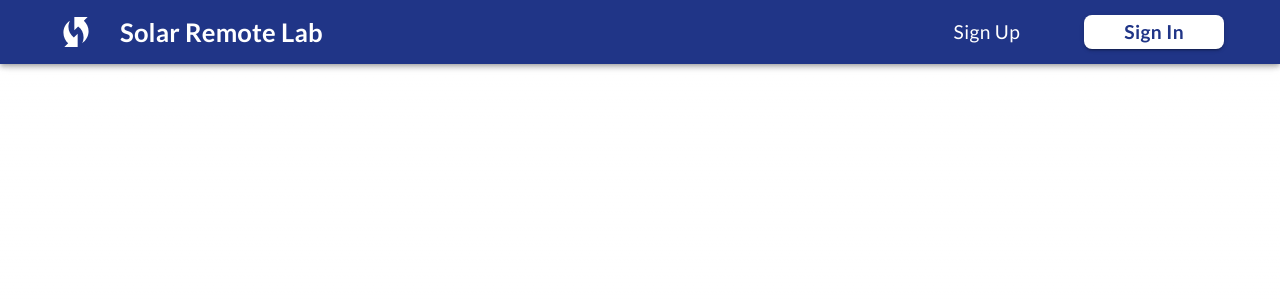
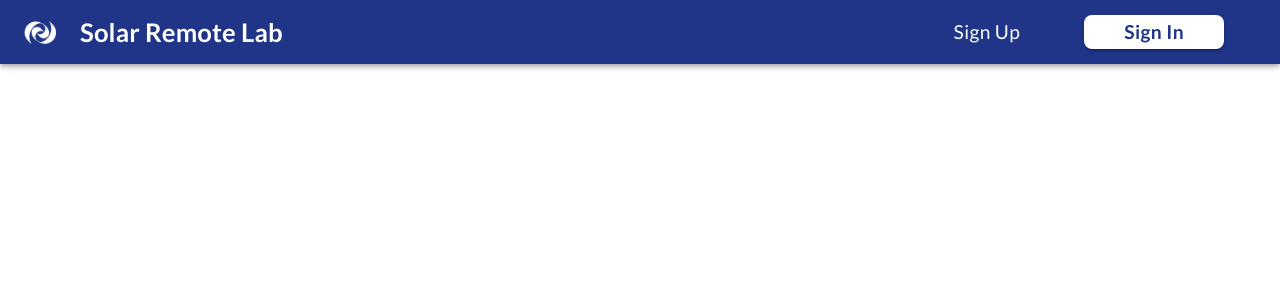
Before and after one commit to AndresGamboaBaldi/SolarLab, a Next.js app: page /experiments in a window 1280 px wide. Shown: the top 300 px of the page. Built offline with nearby package versions, Linux system fonts and the light colour scheme.

Commit message:
[SolarLab] Added UPB logo, implemented menuu

```diff
--- a/src/components/NavBar.jsx
+++ b/src/components/NavBar.jsx
@@ -16,6 +16,7 @@ import {
 	Avatar,
 	Divider,
 } from '@mui/material';
+import Image from 'next/image';
 import IconButton from '@mui/material/IconButton';
 import Button from '@mui/material/Button';
 import React, { useState, useContext } from 'react';
@@ -57,13 +58,7 @@ export default function NavBar() {
 		<Box>
 			<AppBar position='fixed' sx={{ bgcolor: 'primary.700' }}>
 				<Toolbar>
-					<WifiProtectedSetupIcon
-						sx={{
-							ml: { xxs: 0, xs: 0, sm: 4 },
-							fontSize: { xxs: '24px', xs: '32px', sm: '40px' },
-						}}
-						color='white.main'
-					/>
+					<Image src='/logo.png' alt='Upb Logo White' width={32} height={32} />
 					<Typography
 						ml={{ xxs: 1, xs: 1, sm: 3 }}
 						variant='header2'
@@ -80,6 +75,7 @@ export default function NavBar() {
 						<Box mr={{ xxs: 0, xs: 0, sm: 1 }} sx={{ flexGrow: 0 }}>
 							<Tooltip
 								title='Tutorial'
+								enterTouchDelay={0}
 								arrow
 								sx={{
 									mr: { xxs: 0, xs: 0, sm: 1 },
@@ -96,6 +92,7 @@ export default function NavBar() {
 							</Tooltip>
 							<Tooltip
 								title='My Experiments'
+								enterTouchDelay={0}
 								arrow
 								sx={{
 									mr: { xxs: 0, xs: 0, sm: 1 },
@@ -110,7 +107,7 @@ export default function NavBar() {
 									/>
 								</IconButton>
 							</Tooltip>
-							<IconButton>
+							<IconButton onClick={handleOpenUserMenu}>
 								<AccountCircle
 									sx={{
 										fontSize: { xxs: '20px', xs: '24px', sm: '32px' },
@@ -126,11 +123,10 @@ export default function NavBar() {
 									'@media (min-width:446px)': {
 										display: 'inline-flex',
 									},
+									mr: { xxs: 0, xs: 0, sm: 4 },
 								}}
 							>
 								<Typography variant='body1'>{user.name}</Typography>
-							</Box>
-
 								<IconButton onClick={handleOpenUserMenu} sx={{ p: 0 }}>
 									<KeyboardArrowDownIcon
 										sx={{
@@ -144,6 +140,7 @@ export default function NavBar() {
 										color='white'
 									/>
 								</IconButton>
+							</Box>
 
 							<Menu
 								sx={{ mt: '45px' }}
--- a/src/components/SignInDialog.jsx
+++ b/src/components/SignInDialog.jsx
@@ -1,6 +1,7 @@
 import Visibility from '@mui/icons-material/Visibility';
 import VisibilityOff from '@mui/icons-material/VisibilityOff';
 import Button from '@mui/material/Button';
+
 import {
 	Box,
 	Checkbox,
--- a/src/components/SignUpDialog.jsx
+++ b/src/components/SignUpDialog.jsx
@@ -205,7 +205,7 @@ export default function SignUpDialog({ open, handleClose, onClickSignIn }) {
 						container
 						justifyContent='center'
 						sx={{
-							mb: 2,
+							mb: { xxs: 1, xs: 1, sm: 2 },
 						}}
 					>
 						<Grid item>
--- a/src/pages/index.jsx
+++ b/src/pages/index.jsx
@@ -1,6 +1,7 @@
 import Head from 'next/head';
 import styles from '@/styles/Home.module.scss';
 import React, { useEffect, useState } from 'react';
+import Image from 'next/image';
 
 export default function Home() {
 	return (
--- a/src/styles/theme.js
+++ b/src/styles/theme.js
@@ -82,12 +82,12 @@ const theme = createTheme({
 		},
 		body2: {
 			fontFamily: 'Lato',
-			fontSize: '0.4rem',
+			fontSize: '0.5rem',
 			'@media (min-width:200px)': {
-				fontSize: '0.7rem',
+				fontSize: '0.6rem',
 			},
 			'@media (min-width:372px)': {
-				fontSize: '0.8rem',
+				fontSize: '0.7rem',
 			},
 			'@media (min-width:664px)': {
 				fontSize: '0.9rem',
```
Also changed, not shown: public/logo.png (added). Lines whose indentation alone changed are shown as unchanged.
